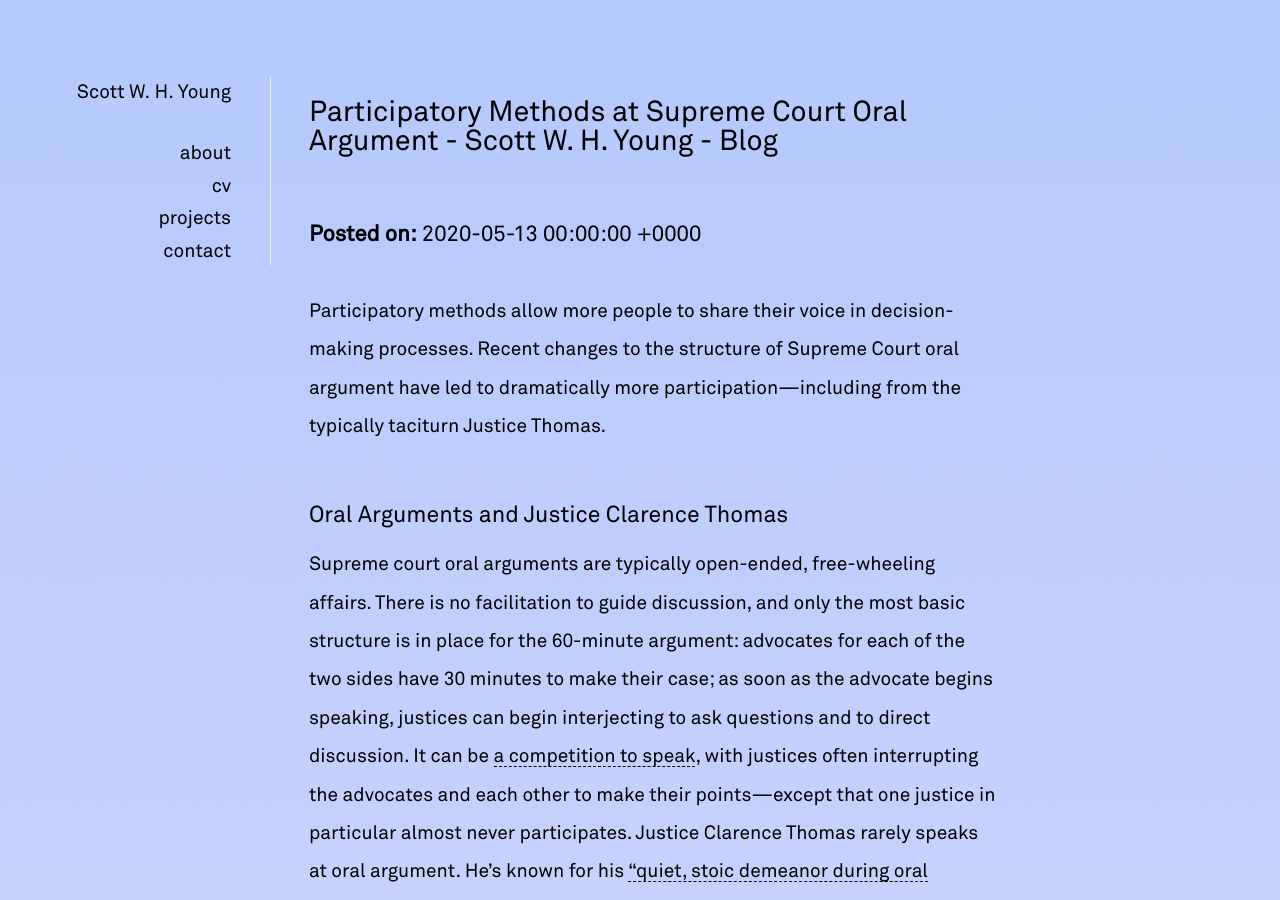
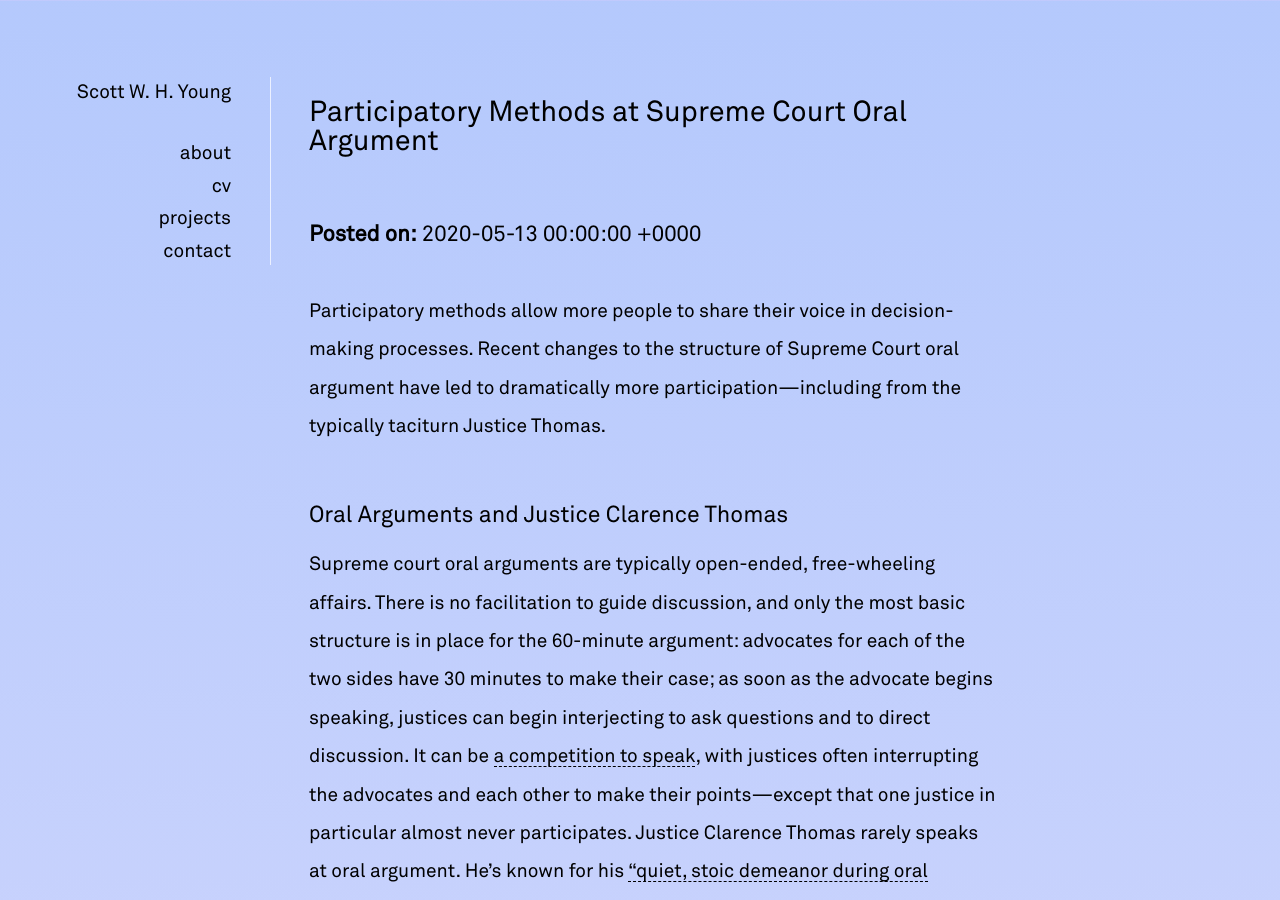
Before and after one commit to swyoung/swyoung.github.io, a Jekyll site: the page built from _posts/2020-05-13-participatory-methods-supreme-court.md, in a window 1280 px wide and 900 px high. Built offline with Jekyll 4.4.1, drawn with Linux system fonts in a browser that asks for light colours; nearby versions of some CDN libraries; a style sheet for code colours, icons or effects is not loaded; part of the change alters nothing that is shown.

Commit message:
Update 2020-05-13-participatory-methods-supreme-court.md

```diff
--- a/_posts/2020-05-13-participatory-methods-supreme-court.md
+++ b/_posts/2020-05-13-participatory-methods-supreme-court.md
@@ -1,8 +1,8 @@
 ---
 layout: post
 usehighlight: false
-title: Participatory Methods at Supreme Court Oral Argument - Scott W. H. Young - Blog
-description: Participatory methods allow more people to share their voice in decision-making processes. Recent changes to the structure of Supreme Court oral argument have led to dramatically more participation—including from the typically taciturn Justice Thomas.
+title: Participatory Methods at Supreme Court Oral Argument
+description: A post about Covid-era changes to Supreme Court oral argument that have increased participation.
 date: 2020-05-13
 ---
 
```
